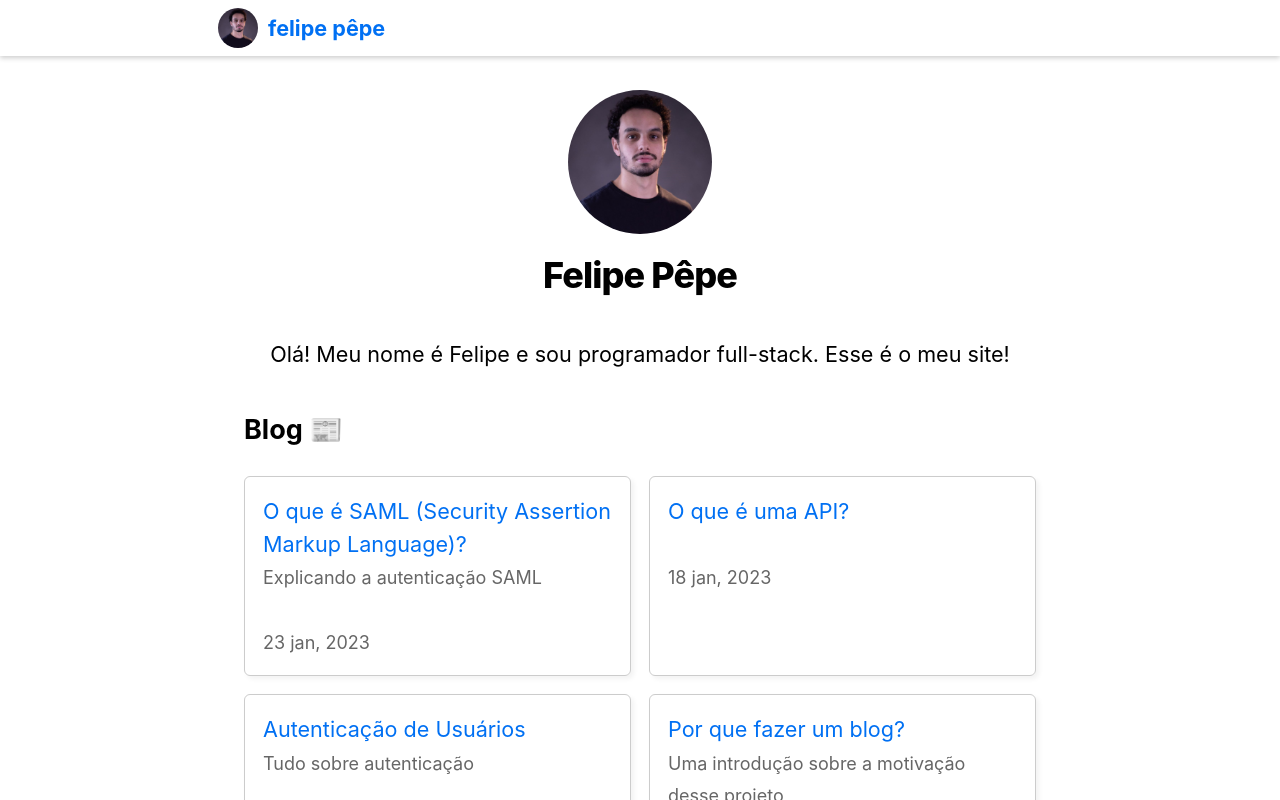
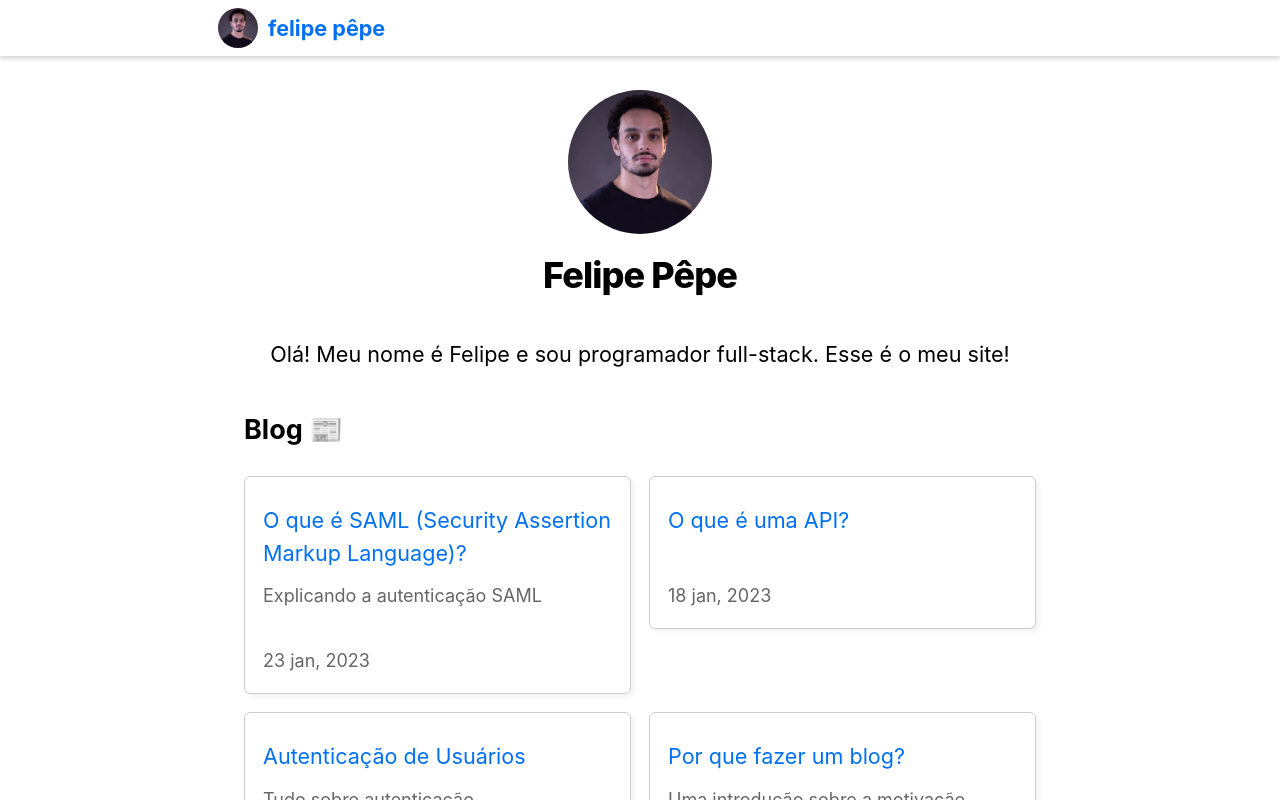
Before and after one commit to lipe-pepe/personal-site, a Next.js app: page / in a window 1280 px wide. Shown: the top 800 px of the page. Built offline with nearby package versions, Linux system fonts and the light colour scheme.

Commit message:
Adjusted post card click

```diff
--- a/components/postCard/PostCard.module.css
+++ b/components/postCard/PostCard.module.css
@@ -7,9 +7,16 @@
   border-style: solid;
   box-shadow: 3px 3px 5px rgba(0, 0, 0, 0.05);
   transition: 0.3s ease;
+  cursor: pointer;
 }
 
 .container:hover {
   transform: scale(1.05);
   border-color: #0070f3;
 }
+
+.title {
+  color: #0070f3;
+  padding: 0;
+  margin: 0.5rem 0;
+}
--- a/components/postCard/PostCard.tsx
+++ b/components/postCard/PostCard.tsx
@@ -14,10 +14,10 @@ export interface PostCardProps {
 
 const PostCard: React.FC<PostCardProps> = ({ title, subtitle, id, date }) => {
   return (
+    <Link href={`/posts/${id}`}>
       <div className={styles.container}>
         <li key={id}>
-        <Link href={`/posts/${id}`}>{title}</Link>
-        <br />
+          <p className={styles.title}>{title}</p>
           {subtitle != null && (
             <>
               <small className={utilStyles.lightText}>{subtitle}</small>
@@ -30,6 +30,7 @@ const PostCard: React.FC<PostCardProps> = ({ title, subtitle, id, date }) => {
           </small>
         </li>
       </div>
+    </Link>
   );
 };
 
```
Lines whose indentation alone changed are shown as unchanged.
